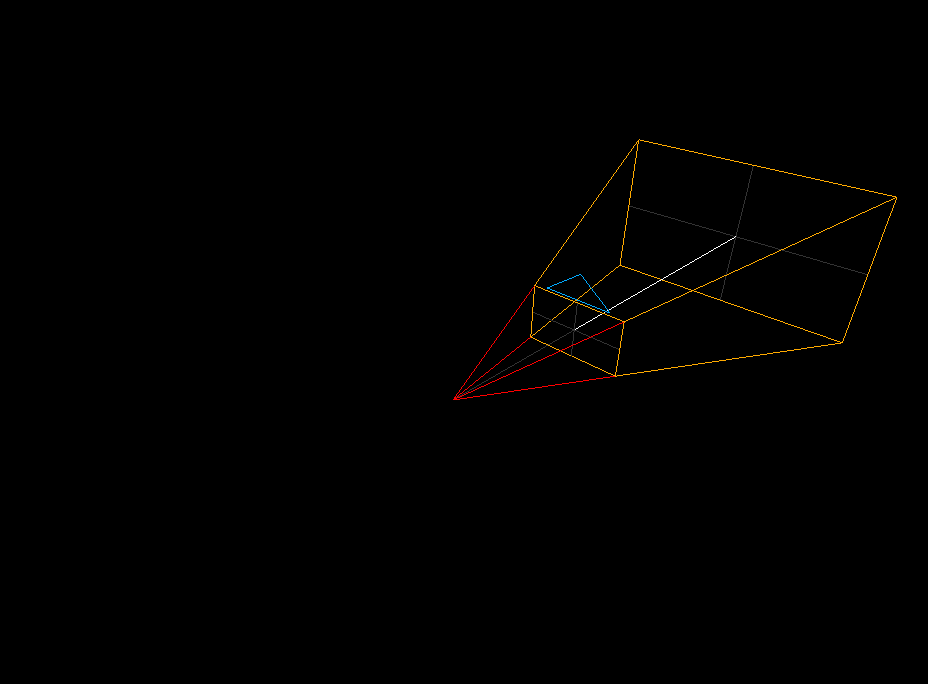
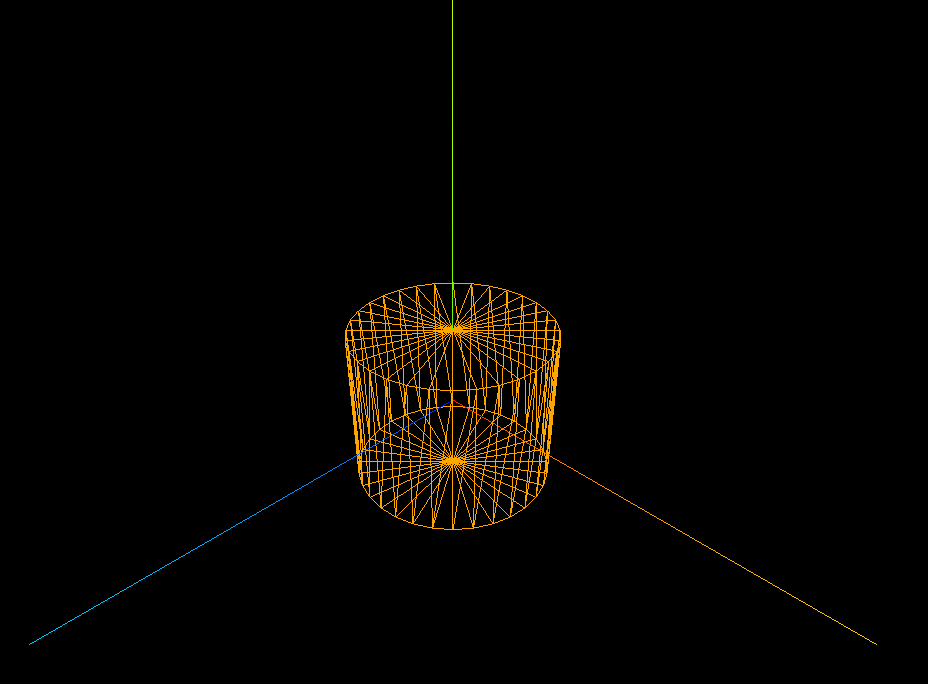
Before and after one commit to colt-mqt/three-practice, a website: page index.html in a window 1280 px wide. Shown: the whole page, without its empty margins (187-1115 px from the left). Drawn offline with nearby package versions, Linux system fonts and the light colour scheme.

Commit message:
点线网格模型

```diff
--- /dev/null
+++ b/07.点线网格/index.js
@@ -0,0 +1,41 @@
+import * as THREE from 'three';
+import {
+    OrbitControls
+} from 'three/addons/controls/OrbitControls.js';
+// import mesh from './points.js';
+// import mesh from './line.js';
+// import mesh from './mesh.js';
+// import mesh from './mesh2.js';
+import mesh from './mesh3.js';
+
+const scene = new THREE.Scene();
+
+scene.add(mesh);
+
+const pointLight = new THREE.PointLight(0xffffff, 10000);
+pointLight.position.set(80, 80, 80);
+scene.add(pointLight);
+
+const axesHelper = new THREE.AxesHelper(200);
+scene.add(axesHelper);
+
+const width = window.innerWidth;
+const height = window.innerHeight;
+
+const camera = new THREE.PerspectiveCamera(60, width / height, 1, 1000);
+camera.position.set(200, 200, 200);
+camera.lookAt(0, 0, 0);
+
+const renderer = new THREE.WebGLRenderer();
+renderer.setSize(width, height)
+
+function render() {
+    renderer.render(scene, camera);
+    requestAnimationFrame(render);
+}
+
+render();
+
+document.body.append(renderer.domElement);
+
+const controls = new OrbitControls(camera, renderer.domElement);
--- /dev/null
+++ b/07.点线网格/line.js
@@ -0,0 +1,23 @@
+import * as THREE from 'three';
+
+const geometry = new THREE.BufferGeometry();
+
+const vertices = new Float32Array([
+    0, 0, 0,
+    100, 0, 0,
+    0, 100, 0,
+    0, 0, 100,
+    100, 100, 0,
+    // 0, 0, 50
+]);
+const attribute = new THREE.BufferAttribute(vertices, 3);
+geometry.attributes.position = attribute;
+
+const material = new THREE.LineBasicMaterial({
+    color: new THREE.Color('orange')
+});
+// const line = new THREE.Line(geometry, material); // 不收尾
+// const line = new THREE.LineLoop(geometry, material); // 收尾
+const line = new THREE.LineSegments(geometry, material); // 每两个点一条线段
+
+export default line;
--- /dev/null
+++ b/07.点线网格/mesh.js
@@ -0,0 +1,30 @@
+import * as THREE from 'three';
+
+const geometry = new THREE.BufferGeometry();
+
+const vertices = new Float32Array([
+    0, 0, 0,
+    100, 0, 0,
+    0, 100, 0,
+    100, 100, 0
+]);
+
+const attribute = new THREE.BufferAttribute(vertices, 3);
+geometry.attributes.position = attribute;
+
+// 正反面概念
+// 从相机看过去的方向，如果一个三角形是逆时针连接的顶点，就是正面，顺时针就是反面
+const indexes = new Uint16Array([
+    // 0, 1, 2, 2, 1, 3
+    0, 1, 2, 2, 3, 1
+]);
+geometry.index = new THREE.BufferAttribute(indexes, 1);
+
+const material = new THREE.MeshBasicMaterial({
+    color: new THREE.Color('orange'),
+    side: THREE.DoubleSide // 默认是正面可见，设置双面可见
+});
+
+const mesh = new THREE.Mesh(geometry, material);
+
+export default mesh;
--- /dev/null
+++ b/07.点线网格/mesh2.js
@@ -0,0 +1,14 @@
+import * as THREE from 'three';
+
+const geometry = new THREE.PlaneGeometry(100, 100, 2, 3);
+
+const material = new THREE.MeshBasicMaterial(({
+    color: new THREE.Color('orange'),
+    wireframe: true
+}));
+
+const mesh = new THREE.Mesh(geometry, material);
+
+console.log(mesh);
+
+export default mesh;
--- /dev/null
+++ b/07.点线网格/mesh3.js
@@ -0,0 +1,15 @@
+import * as THREE from 'three';
+
+// 参数：上圆的半径 下圆的半径 高度
+// 默认圆的分段数是 32、高度的分段数是 1
+// 分段越多顶点和三角形越多，渲染越精细，但性能也会变差
+const geometry = new THREE.CylinderGeometry(50, 50, 80);
+
+const material = new THREE.MeshBasicMaterial(({
+    color: new THREE.Color('orange'),
+    wireframe: true,
+}));
+
+const mesh = new THREE.Mesh(geometry, material);
+
+export default mesh;
--- /dev/null
+++ b/07.点线网格/points.js
@@ -0,0 +1,21 @@
+import * as THREE from 'three';
+
+const geometry = new THREE.BufferGeometry();
+
+const vertices = new Float32Array([
+    0, 0, 0,
+    100, 0, 0,
+    0, 100, 0,
+    0, 0, 100,
+    100, 100, 0
+]);
+const attribute = new THREE.BufferAttribute(vertices, 3);
+geometry.attributes.position = attribute;
+
+const material = new THREE.PointsMaterial({ // 点模型的专属材质 PointsMaterial
+    color: new THREE.Color('orange'),
+    size: 10
+});
+const points = new THREE.Points(geometry, material);
+
+export default points;
--- a/index.html
+++ b/index.html
@@ -21,6 +21,6 @@
     </script>
     <!-- <script type="module" src="./01.3d-scene/index.js"></script>
     <script type="module" src="./02.gui/index.js"></script> -->
-    <script type="module" src="./03.perspective-camera/index.js"></script>
+    <script type="module" src="./07.点线网格/index.js"></script>
 </body>
 </html>
```
